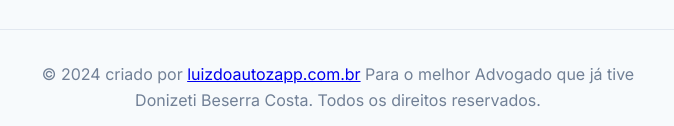
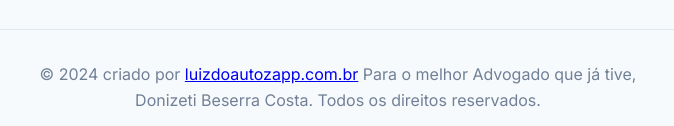
Before and after one commit to Destemidodo7/DonizeteAdvogado, a plain HTML site: page index.html in a window 1280 px wide. Shown: the part 5498-5624 px from the top of the page, 302-976 px from the left. Drawn offline with nearby package versions, Linux system fonts and the light colour scheme.

Commit message:
index.html

```diff
--- a/index.html
+++ b/index.html
@@ -464,7 +464,7 @@
             </div>
 
             <div class="footer-bottom">
-                <p>&copy; 2024 criado por <a href="https://www.luizdoautozapp.com.br" target="_blank">luizdoautozapp.com.br</a> Para o melhor Advogado que já tive<br>Donizeti Beserra Costa. Todos os direitos reservados.</p>
+                <p>&copy; 2024 criado por <a href="https://www.luizdoautozapp.com.br" target="_blank">luizdoautozapp.com.br</a> Para o melhor Advogado que já tive,<br>Donizeti Beserra Costa. Todos os direitos reservados.</p>
             </div>
 
         </div>
```
